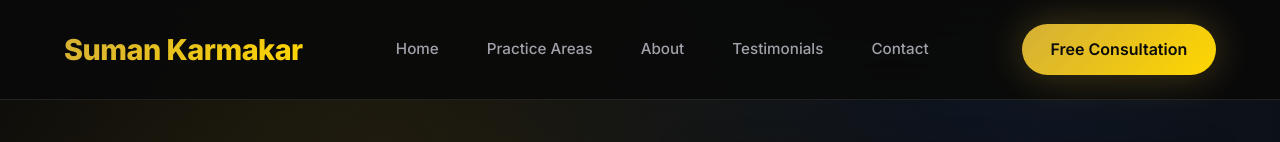
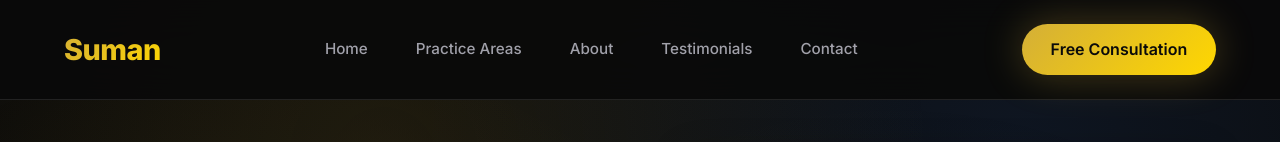
Before and after one commit to sksuman1/suman, a plain HTML site: page Suman Karmakar/index.html in a window 1280 px wide. Shown: the top 142 px of the page. Drawn offline with Linux system fonts and the light colour scheme.

Commit message:
Update index.html

```diff
--- a/Suman Karmakar/index.html
+++ b/Suman Karmakar/index.html
@@ -13,7 +13,7 @@
   </head>
   <body>
     <header>
-      <div class="logo">Suman Karmakar</div>
+      <div class="logo">Suman</div>
       <nav>
         <a href="#home">Home</a>
         <a href="#services">Practice Areas</a>
```
